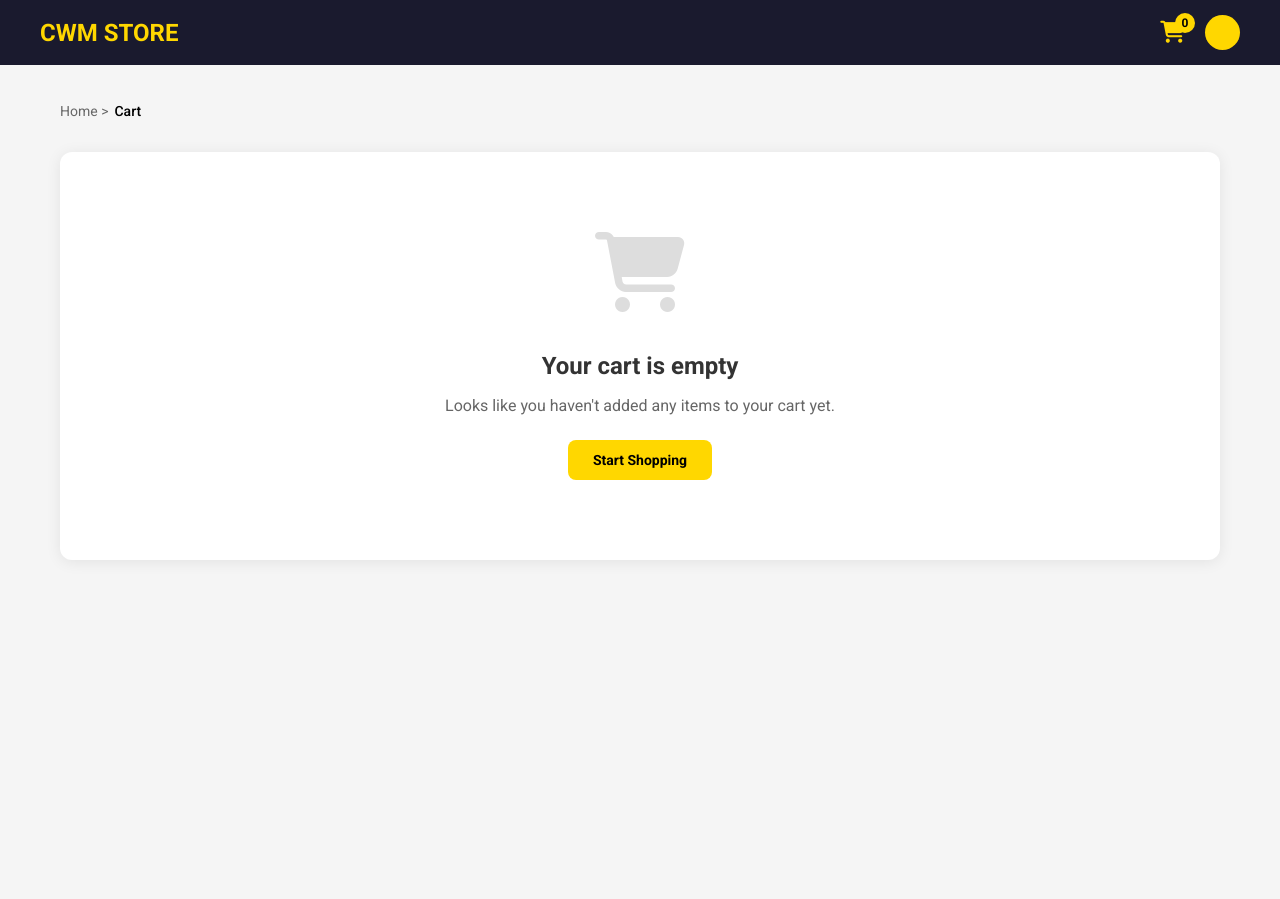
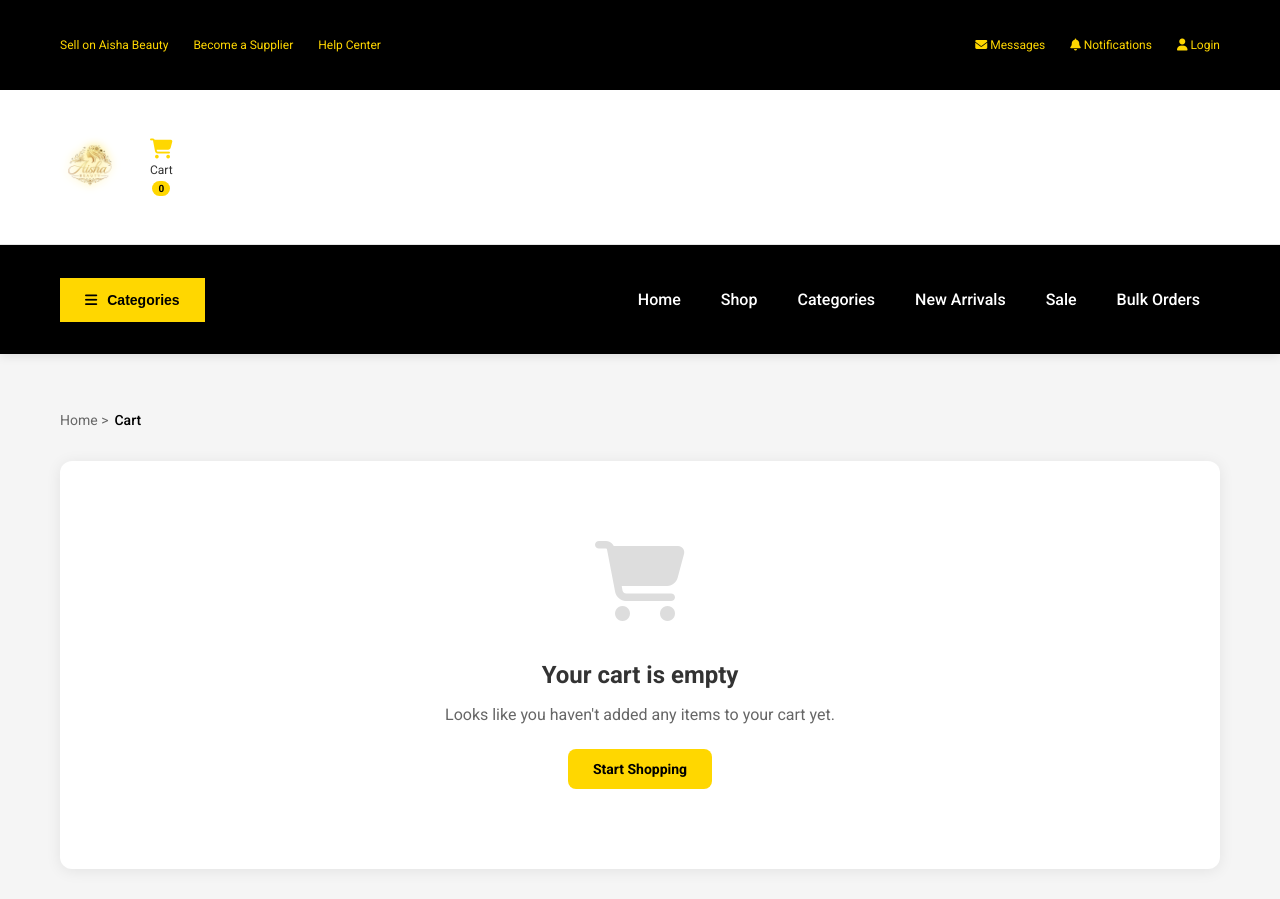
Before and after one commit to varteco/Aisha-beatuy, a website: page frontend/public/cart.html in a window 1280 px wide. Before the commit the page ends 800 px from the top, so only its background shows below. Drawn offline with Linux system fonts and the light colour scheme; a script that the page names is missing.

Commit message:
Replace cart.html navbar with home page header (top header, main header, navigation + categories)

```diff
--- a/frontend/public/cart.html
+++ b/frontend/public/cart.html
@@ -13,62 +13,6 @@
             margin: 0;
             padding: 0;
             font-family: 'Roboto', sans-serif;
-        }
-
-        .navbar {
-            background: #1a1a2e;
-            padding: 15px 40px;
-            display: flex;
-            justify-content: space-between;
-            align-items: center;
-            position: sticky;
-            top: 0;
-            z-index: 100;
-        }
-
-        .navbar .logo {
-            color: #FFD700;
-            font-size: 24px;
-            font-weight: bold;
-        }
-
-        .navbar .nav-icons {
-            display: flex;
-            align-items: center;
-            gap: 20px;
-        }
-
-        .navbar .cart-icon {
-            position: relative;
-            cursor: pointer;
-        }
-
-        .navbar .cart-icon i {
-            color: #FFD700;
-            font-size: 22px;
-        }
-
-        .navbar .cart-icon .badge {
-            position: absolute;
-            top: -8px;
-            right: -10px;
-            background: #FFD700;
-            color: #000;
-            font-size: 12px;
-            font-weight: bold;
-            width: 20px;
-            height: 20px;
-            border-radius: 50%;
-            display: flex;
-            align-items: center;
-            justify-content: center;
-        }
-
-        .navbar .user-avatar {
-            width: 35px;
-            height: 35px;
-            background: #FFD700;
-            border-radius: 50%;
         }
 
         .container {
@@ -535,10 +479,6 @@
         }
 
         @media (max-width: 576px) {
-            .navbar {
-                padding: 15px 20px;
-            }
-
             .cart-actions {
                 flex-direction: column;
             }
@@ -564,18 +504,87 @@
 </style>
 </head>
 <body>
-    <header class="navbar">
-        <div class="logo">CWM STORE</div>
-        <div class="nav-icons">
-            <div class="cart-icon" onclick="viewCartProducts()">
-                <i class="fa-solid fa-cart-shopping"></i>
-                <span class="badge" id="cart-badge">0</span>
-            </div>
-            <div class="user-avatar" id="userAvatar"></div>
+  <!-- Top Header -->
+  <div class="top-header">
+    <div class="container">
+      <div class="top-header-left">
+        <a href="#">Sell on Aisha Beauty</a>
+        <a href="#">Become a Supplier</a>
+        <a href="#">Help Center</a>
+      </div>
+      <div class="top-header-right">
+        <a href="#"><i class="fas fa-envelope"></i> Messages</a>
+        <a href="#"><i class="fas fa-bell"></i> Notifications</a>
+        <a href="/orders" id="nav-orders" style="display:none;"><i class="fas fa-box"></i> Orders</a>
+        <a href="cart-login.html" id="user-icon-top"><i class="fas fa-user"></i> <span data-i18n="login">Login</span></a>
+        <a href="/profile" id="user-menu-top" style="display:none;" class="user-logged-in"><i class="fas fa-user-circle"></i> <span id="user-name-top"></span></a>
+      </div>
+    </div>
+  </div>
+
+  <!-- Main Header -->
+  <header class="main-header">
+    <div class="container">
+      <div class="header-main">
+        <div class="logo-section">
+          <a href="/" class="logo"><img src="images/LOGO.png" alt="Aisha Beauty" height="60"></a>
         </div>
-    </header>
+        <div class="header-actions" style="justify-content:flex-end;">
+          <a href="#" class="action-item" onclick="viewCartProducts()">
+            <i class="fas fa-shopping-cart"></i>
+            <span>Cart</span>
+            <span id="cart-count" class="cart-badge">0</span>
+          </a>
+        </div>
+      </div>
+    </div>
+  </header>
 
-    <main class="container">
+  <!-- Mobile Menu Toggle -->
+  <button class="mobile-menu-toggle" onclick="toggleMobileMenu()"><i class="fas fa-bars"></i></button>
+
+  <!-- Mobile Navigation -->
+  <div class="mobile-nav" id="mobileNav">
+    <button class="mobile-nav-close" onclick="toggleMobileMenu()">&times;</button>
+    <ul class="mobile-nav-links">
+      <li><a href="/">Home</a></li>
+      <li><a href="/shop">Shop</a></li>
+      <li><a href="/categories">Categories</a></li>
+      <li><a href="/new-arrivals">New Arrivals</a></li>
+      <li><a href="/sale">Sale</a></li>
+    </ul>
+    <div class="mobile-nav-actions">
+      <a href="#" onclick="viewCartProducts(); toggleMobileMenu();"><i class="fas fa-shopping-cart"></i> Cart</a>
+    </div>
+  </div>
+
+  <!-- Navigation -->
+  <nav class="main-nav">
+    <div class="container">
+      <div class="nav-main">
+        <div class="categories-menu">
+          <button class="categories-btn"><i class="fas fa-bars"></i> <span>Categories</span></button>
+          <div class="categories-dropdown">
+            <a href="shop.html?category=men"><i class="fas fa-male"></i> Men's Fashion <i class="fas fa-chevron-right"></i></a>
+            <a href="shop.html?category=women"><i class="fas fa-female"></i> Women's Fashion <i class="fas fa-chevron-right"></i></a>
+            <a href="shop.html?category=kids"><i class="fas fa-child"></i> Kids Fashion <i class="fas fa-chevron-right"></i></a>
+            <a href="shop.html?category=accessories"><i class="fas fa-gem"></i> Accessories <i class="fas fa-chevron-right"></i></a>
+            <a href="shop.html?category=perfumes"><i class="fas fa-spray-can"></i> Perfumes <i class="fas fa-chevron-right"></i></a>
+          </div>
+        </div>
+        <ul class="nav-links-main">
+          <li><a href="/">Home</a></li>
+          <li><a href="/shop">Shop</a></li>
+          <li><a href="/categories">Categories</a></li>
+          <li><a href="/new-arrivals">New Arrivals</a></li>
+          <li><a href="/sale">Sale</a></li>
+          <li><a href="#">Bulk Orders</a></li>
+        </ul>
+      </div>
+    </div>
+  </nav>
+
+    <main class="container" style="margin-top:20px;">
         <nav class="breadcrumb">Home > <span>Cart</span></nav>
 
         <div id="cartContent"></div>
@@ -918,6 +927,11 @@
             await renderCart();
         }
 
+        function toggleMobileMenu() {
+            var nav = document.getElementById('mobileNav');
+            if (nav) nav.classList.toggle('active');
+        }
+
         async function clearCart() {
             if (confirm('Are you sure you want to clear your cart?')) {
                 localStorage.setItem('cart', JSON.stringify([]));
```
